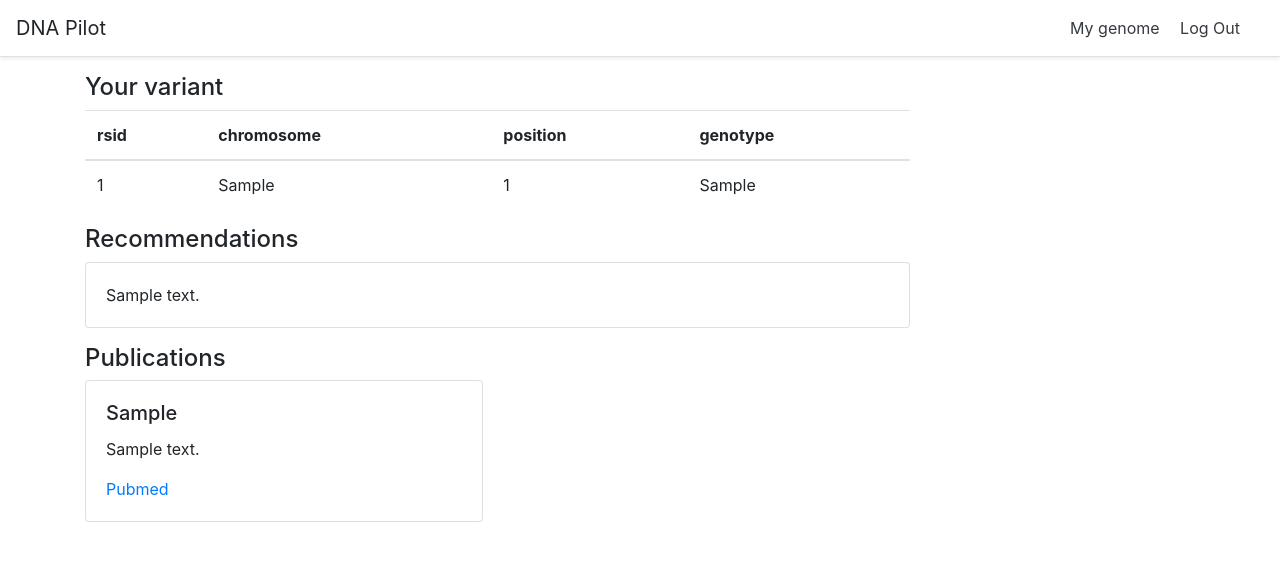
After one commit to f6v/dna_pilot, a Django app: page /variants/00000000-0000-0000-0000-000000000001 in a window 1280 px wide. The commit adds this page. Shown: the top 561 px of the page. Run offline with Django 3.2, Linux system fonts and the light colour scheme; a user stored in the database is signed in; tables that the repository leaves empty hold one stand-in row (values such as "Sample post"); some libraries are stand-ins or nearby versions.

Commit message:
Almost finished with variants

```diff
--- a/dna_pilot_project/settings.py
+++ b/dna_pilot_project/settings.py
@@ -21,6 +21,7 @@ INSTALLED_APPS = [
     'crispy_forms',
     'allauth',
     'allauth.account',
+    #'explorer',
 
     'users.apps.UsersConfig',
     'pages.apps.PagesConfig',
@@ -115,7 +116,7 @@ AUTHENTICATION_BACKENDS = (
     'allauth.account.auth_backends.AuthenticationBackend',
 )
 EMAIL_BACKEND = 'django.core.mail.backends.console.EmailBackend'
-LOGIN_REDIRECT_URL = 'home'
+LOGIN_REDIRECT_URL = 'variant_list'
 ACCOUNT_LOGOUT_REDIRECT = 'home'
 ACCOUNT_SESSION_REMEMBER = True
 ACCOUNT_USER_MODEL_USERNAME_FIELD = None
@@ -123,3 +124,6 @@ ACCOUNT_USERNAME_REQUIRED = False
 ACCOUNT_AUTHENTICATION_METHOD = 'email'
 ACCOUNT_EMAIL_REQUIRED = True
 ACCOUNT_UNIQUE_EMAIL = True
+
+# EXPLORER_CONNECTIONS = { 'Default': 'default' }
+# EXPLORER_DEFAULT_CONNECTION = 'default'
--- a/dna_pilot_project/urls.py
+++ b/dna_pilot_project/urls.py
@@ -1,10 +1,11 @@
 from django.contrib import admin
 from django.urls import path, include
+#from django.conf.urls import url
+
 
 urlpatterns = [
     path('admin/', admin.site.urls),
-
+    #url(r'^explorer/', include('explorer.urls')),
     path('accounts/', include('allauth.urls')),
-
     path('', include('pages.urls')),
 ]
--- a/pages/tests.py
+++ b/pages/tests.py
@@ -16,9 +16,6 @@ class HomepageTests(SimpleTestCase):
     def test_homepage_template(self):
         self.assertTemplateUsed(self.response, 'home.html')
 
-    def test_homepage_contains_correct_html(self):
-        self.assertContains(self.response, 'Homepage')
-
     def test_homepage_url_resolves_homepageview(self):
         view = resolve('/')
         self.assertEqual(
--- a/static/js/base.js
+++ b/static/js/base.js
@@ -1,4 +1,4 @@
-$('#vcfFile').change(function (e) {
+$('#vcf_file').change(function (e) {
   var files = [];
   for (var i = 0; i < $(this)[0].files.length; i++) {
     files.push($(this)[0].files[i].name);
--- a/templates/_base.html
+++ b/templates/_base.html
@@ -6,6 +6,7 @@
   <title>{% block title %}Bookstore{% endblock title %}</title>
   <meta name="viewport" content="width=device-width, initial-scale=1, shrink-to-fit=no">
   <link rel="stylesheet" href="https://stackpath.bootstrapcdn.com/bootstrap/4.3.1/css/bootstrap.min.css" integrity="sha384-ggOyR0iXCbMQv3Xipma34MD+dH/1fQ784/j6cY/iJTQUOhcWr7x9JvoRxT2MZw1T" crossorigin="anonymous">
+  <script type="text/javascript" src="https://cdn.jsdelivr.net/npm/ideogram@1.18.0/dist/js/ideogram.min.js"></script>
 </head>
 <body>
   <header>
@@ -15,6 +16,7 @@
       <h5 class="my-0 mr-md-auto font-weight-normal">DNA Pilot</h5>
       <nav class="my-2 my-md-0 mr-md-3">
         {% if user.is_authenticated %}
+          <a class="p-2 text-dark" href="{% url 'variant_list' %}">My genome</a>
           <a class="p-2 text-dark" href="{% url 'account_logout' %}">Log Out</a>
         {% else %}
           <a class="p-2 text-dark" href="{% url 'account_login' %}">Log In</a>
@@ -23,10 +25,12 @@
       </nav>
     </div>
   </header>
-  <div class="container">
-    {% block content %}
-    {% endblock content %}
-  </div>
+  <main>
+    <div class="container">
+      {% block content %}
+      {% endblock content %}
+    </div>
+  </main>
   <!-- JavaScript -->
   <!-- jQuery first, then Popper.js, then Bootstrap JS -->
   <script src="https://code.jquery.com/jquery-3.3.1.slim.min.js" integrity="sha384-q8i/X+965DzO0rT7abK41JStQIAqVgRVzpbzo5smXKp4YfRvH+8abtTE1Pi6jizo" crossorigin="anonymous"></script>
--- /dev/null
+++ b/templates/variants/variant_detail.html
@@ -0,0 +1,78 @@
+{% extends '_base.html' %}
+
+{% block title %}Variant Details{% endblock title %}
+
+{% block content %}
+  <div class="row">
+    <div class="col-9">
+      <h4>Your variant</h4>
+      <table class="table">
+        <thead>
+          <tr>
+            <th scope="col">rsid</th>
+            <th scope="col">chromosome</th>
+            <th scope="col">position</th>
+            <th scope="col">genotype</th>
+          </tr>
+        </thead>
+        <tbody>
+          <tr>
+            <td>{{ variant.rsid }}</td>
+            <td>{{ variant.chromosome }}</td>
+            <td>{{ variant.position }}</td>
+            <td>{{ variant.genotype }}</td>
+          </tr>
+        </tbody>
+      </table>
+
+      <h4>Recommendations</h4>
+      {% for recommendation in variant.recommendations %}
+        <div class="card mb-3">
+          <div class="card-body">
+            <p class="card-text">{{ recommendation.text }}</p>
+          </div>
+        </div>
+      {% endfor %}
+
+      <h4>Publications</h4>
+      <div class="row">
+        {% for publication in variant.publications %}
+          <div class="col-sm-6">
+            <div class="card">
+              <div class="card-body">
+                <h5 class="card-title">{{ publication.trait }}</h5>
+                <p class="card-text">{{ publication.text }}</p>
+                <a href="{{ publication.pubmed_url }}" class="card-link" target="_blank">Pubmed</a>
+              </div>
+            </div>
+          </div>
+        {% endfor %}
+      </div>
+
+    </div>
+    <div class="col">
+      <div class="small-ideogram">
+        <!-- The ideogram goes here. -->
+      </div>
+    </div>
+  </div>
+  <script type="text/javascript">
+
+    var config = {
+      organism: 'human',
+      chromosome: '{{ variant.chromosome }}',
+      chrHeight: 600,
+      orientation: 'vertical',
+      container: '.small-ideogram',
+      annotations: [{
+        chr: '{{ variant.chromosome }}',
+        start: {{ variant.position }},
+        stop: {{ variant.position }}
+      }]
+    };
+
+    var ideogram = new Ideogram(config);
+
+  </script>
+
+{% endblock content %}
--- a/templates/variants/variant_upload.html
+++ b/templates/variants/variant_upload.html
@@ -10,8 +10,8 @@
     <form action="{% url 'variant_upload' %}" enctype="multipart/form-data" method="post">
       {% csrf_token %}
       <div class="form-group">
-        <input type="file" class="custom-file-input form-control" id="vcfFile" name="vcf">
-        <label class="custom-file-label" for="vcfFile">Choose file</label>
+        <input type="file" class="custom-file-input form-control" id="vcf_file" name="vcf_file">
+        <label class="custom-file-label" for="vcf_file">Choose file</label>
       </div>
       <button type="submit" class="btn btn-primary">Submit</button>
     </form>
--- /dev/null
+++ b/variants/forms.py
@@ -0,0 +1,5 @@
+from django import forms
+
+
+class UploadFileForm(forms.Form):
+    vcf_file = forms.FileField()
--- a/variants/models.py
+++ b/variants/models.py
@@ -1,20 +1,31 @@
 import uuid
 from django.contrib.auth import get_user_model
 from django.db import models
+from django.urls import reverse
 
 
 class Variant(models.Model):
+    rsid = models.CharField(max_length=20, unique=True)
+    chromosome = models.CharField(max_length=2)
+    position = models.IntegerField()
+
+    def __str__(self):
+        return self.rsid
+
+class UserVariant(models.Model):
     id = models.UUIDField(
         primary_key=True,
         default=uuid.uuid4,
         editable=False)
-    rsid = models.CharField(max_length=20)
-    chromosome = models.CharField(max_length=2)
-    position = models.IntegerField()
+    variant = models.ForeignKey(
+        Variant,
+        on_delete=models.CASCADE,
+    )
     genotype = models.CharField(max_length=2)
     user = models.ForeignKey(
         get_user_model(),
         on_delete=models.CASCADE,
+        #related_name='user_variants',
     )
 
     class Meta:
@@ -22,8 +33,46 @@ class Variant(models.Model):
             models.Index(fields=['id'], name='id_index'),
         ]
 
+    def position(self):
+        return self.variant.position
+
+    def chromosome(self):
+        return self.variant.chromosome
+
+    def rsid(self):
+        return self.variant.rsid
+
+    def recommendations(self):
+        return self.variant.recommendations.all()
+
+    def publications(self):
+        return self.variant.publications.all()
+
     def __str__(self):
         return self.rsid
 
-    # def get_absolute_url(self):
-    #     return reverse('book_detail', kwargs={'pk': str(self.pk)})
+    def get_absolute_url(self):
+        return reverse('variant_detail', kwargs={'pk': str(self.pk)})
+
+
+class Recommendation(models.Model):
+    variant = models.ForeignKey(
+        Variant,
+        on_delete=models.CASCADE,
+        related_name='recommendations'
+    )
+    text = models.CharField(max_length=300)
+
+
+class Publication(models.Model):
+    variant = models.ForeignKey(
+        Variant,
+        on_delete=models.CASCADE,
+        related_name='publications'
+    )
+    text = models.CharField(max_length=300)
+    trait = models.CharField(max_length=300)
+    pubmed_id = models.IntegerField()
+
+    def pubmed_url(self):
+        return 'https://pubmed.ncbi.nlm.nih.gov/%d' % self.pubmed_id
--- a/variants/urls.py
+++ b/variants/urls.py
@@ -1,8 +1,9 @@
 from django.urls import path
 
-from .views import VariantListView, VariantUploadView
+from .views import VariantListView, VariantUploadView, VariantDetailView
 
 urlpatterns = [
-    path('', VariantListView.as_view(), name='variants_list'),
+    path('', VariantListView.as_view(), name='variant_list'),
     path('upload', VariantUploadView.as_view(), name='variant_upload'),
+    path('<uuid:pk>', VariantDetailView.as_view(), name='variant_detail'),
 ]
--- a/variants/views.py
+++ b/variants/views.py
@@ -1,29 +1,40 @@
 import logging
-from django.views.generic import ListView, TemplateView
+from django.http import HttpResponseRedirect
+from django.views.generic import ListView, TemplateView, DetailView
 from django.contrib.auth.mixins import LoginRequiredMixin
 from django.shortcuts import render
+from django.urls import reverse
 
-from .models import Variant
+from .forms import UploadFileForm
+from .models import Variant, UserVariant
+from .variants_processing import handle_uploaded_file
 
 
 logger = logging.getLogger(__name__)
 
 class VariantListView(LoginRequiredMixin, ListView):
-    model = Variant
-    context_object_name = 'variant_list'
+    model = UserVariant
+    context_object_name = 'user_variant_list'
     template_name = 'variants/variant_list.html'
 
     def get_queryset(self):
-        return Variant.objects.filter(user=self.request.user)
+        return UserVariant.objects.select_related('variant').filter(user=self.request.user)
 
 class VariantUploadView(LoginRequiredMixin, TemplateView):
     template_name = 'variants/variant_upload.html'
 
     def get(self, request):
-        logger.info('pizda')
         return render(request, self.template_name)
 
     def post(self, request):
-        logger.info("hui")
-        logger.info(request.FILES)
+        form = UploadFileForm(request.POST, request.FILES)
+        if form.is_valid():
+            handle_uploaded_file(request.FILES['vcf_file'], request.user)
+            return HttpResponseRedirect(reverse('variant_list'))
+
         return render(request, self.template_name)
+
+class VariantDetailView(LoginRequiredMixin, DetailView):
+    model = UserVariant
+    context_object_name = 'variant'
+    template_name = 'variants/variant_detail.html'
```
Also changed, not shown: templates/home.html (+31 -4 lines), templates/variants/variant_list.html (+6 -6 lines), variants/admin.py (+8 -1 lines), variants/tests.py (+101 -8 lines), variants/variants_processing.py (added, +44 -0 lines), variants/migrations/0001_initial.py, variants/migrations/0002_auto_20200421_1236.py (added), 2 other files.
